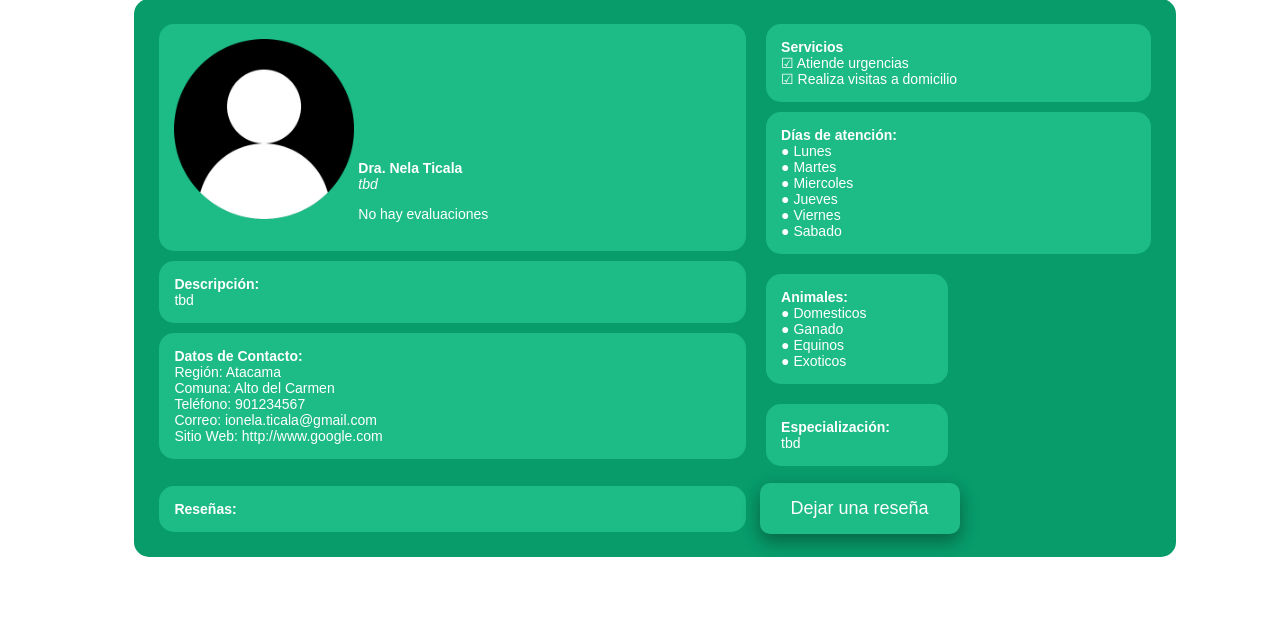
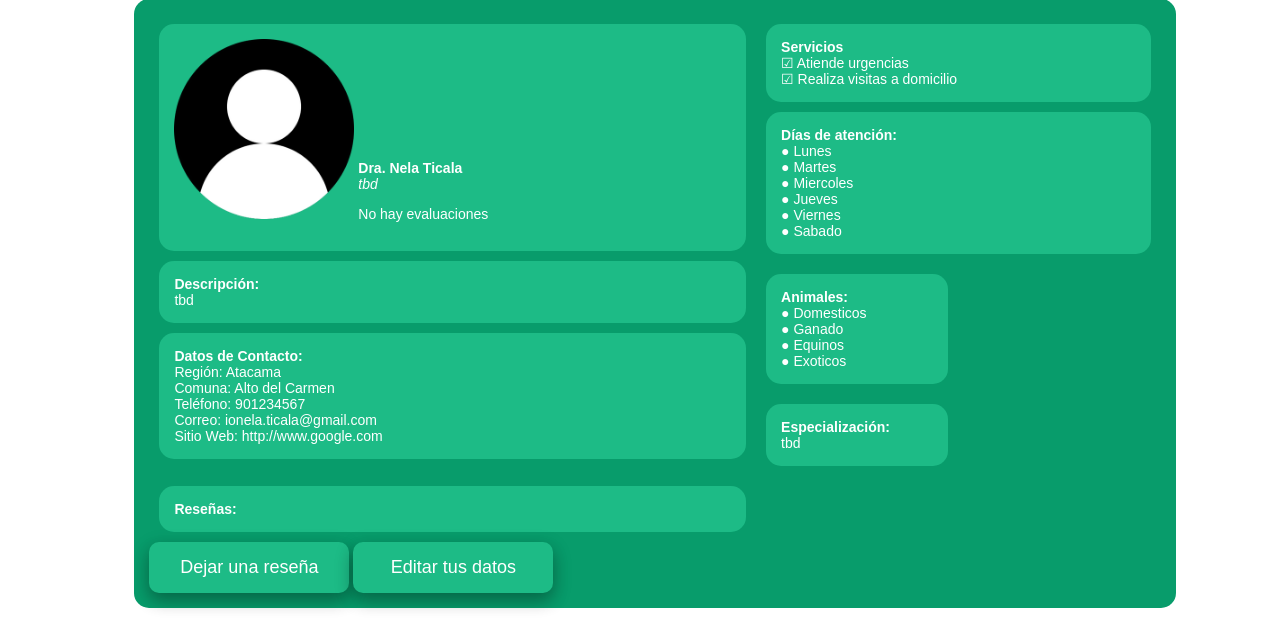
Before and after one commit to DCC-CC4401/Buscador-Veterinarios, a Django app: page /perfil/1/ in a window 1280 px wide. Shown: the part 159-800 px from the top of the page. Run offline with Django 3.2, Linux system fonts and the light colour scheme; data comes from the database, SQL or seed files in the repository; both versions use the stored data as it was after the commit; data that the repository does not hold is empty.

Commit message:
Button "Editar Perfil"

```diff
--- a/PaginaVet/gestionVeterinarios/templates/gestionVeterinarios/perfildoc.html
+++ b/PaginaVet/gestionVeterinarios/templates/gestionVeterinarios/perfildoc.html
@@ -78,7 +78,30 @@
                 display: inline;
             }
 
+
             .review_button:hover {
+                background-color: #ffed80;
+                color: #089c6b;
+            }
+
+            .edit_button{
+                cursor: pointer;
+                border-radius: 10px;
+                padding: 15px 20px;
+                background-color: rgb(29, 187, 134);
+                box-shadow: 0 8px 16px 0 rgba(0,0,0,0.2), 0 6px 20px 0 rgba(0,0,0,0.19);
+                border: none;
+                color: white;
+                font-size: 16px;
+                transition-duration: 0.4s;
+                width: 200px;
+                font-size: 18;
+                font-weight: 60;
+                font-family: sans-serif;
+                display: inline;
+            }
+
+            .edit_button:hover {
                 background-color: #ffed80;
                 color: #089c6b;
             }
@@ -254,6 +277,8 @@
                     <div>
                         <a href="{% url 'eval_vet' veterinario.id %}"><button class="review_button">Dejar una reseña</button></a>
                     </a>
+                        <a href="{% url 'edit_vet' veterinario.id %}"><button class="edit_button">Editar tus datos</button></a>
+                    </a>
                 </div>
 
             </div>
--- a/PaginaVet/gestionVeterinarios/urls.py
+++ b/PaginaVet/gestionVeterinarios/urls.py
@@ -12,4 +12,5 @@ urlpatterns = [
   path('logout/', views.logout_user),
   path('', views.index),
   path('formBusqueda/', views.formBusqueda),
+  path('editarVeterinarios/<id_vet>/', views.formEvaluacion, name="edit_vet"),
 ]
--- a/PaginaVet/gestionVeterinarios/views.py
+++ b/PaginaVet/gestionVeterinarios/views.py
@@ -236,5 +236,23 @@ def perfil(request, id_vet):
         ''' % id_vet)
         return render(request, "gestionVeterinarios/perfildoc.html", {"veterinario":veterinario, "evaluaciones":evaluaciones, "prom_evaluacion": prom_evaluacion, "dias": dias, "animales":animales, "region":region})
 
+def editarPerfil(request, id_vet):
+
+    if request.method == "GET":
+        veterinario=Veterinario.objects.get(id=id_vet)
+        region = reg[veterinario.region]
+        horario = veterinario.horario_atencion
+        dias = horario.split(' ')
+        stringAnimales = veterinario.animales
+        animales = stringAnimales.split(' ')
+        evaluaciones = Reseña.objects.filter(id_veterinario_id=id_vet)
+        prom_evaluacion = Reseña.objects.raw('''
+        SELECT id, AVG(evaluacion) as prom
+        FROM gestionVeterinarios_reseña
+        WHERE id_veterinario_id = %s
+        ''' % id_vet)
+        return render(request, "gestionVeterinarios/editarPerfil.html", {"veterinario":veterinario, "evaluaciones":evaluaciones, "prom_evaluacion": prom_evaluacion, "dias": dias, "animales":animales, "region":region})
+
+
 def formBusqueda(request):
     return render(request, "gestionVeterinarios/formBusqueda.html")
```
Also changed, not shown: PaginaVet/db.sqlite3.
